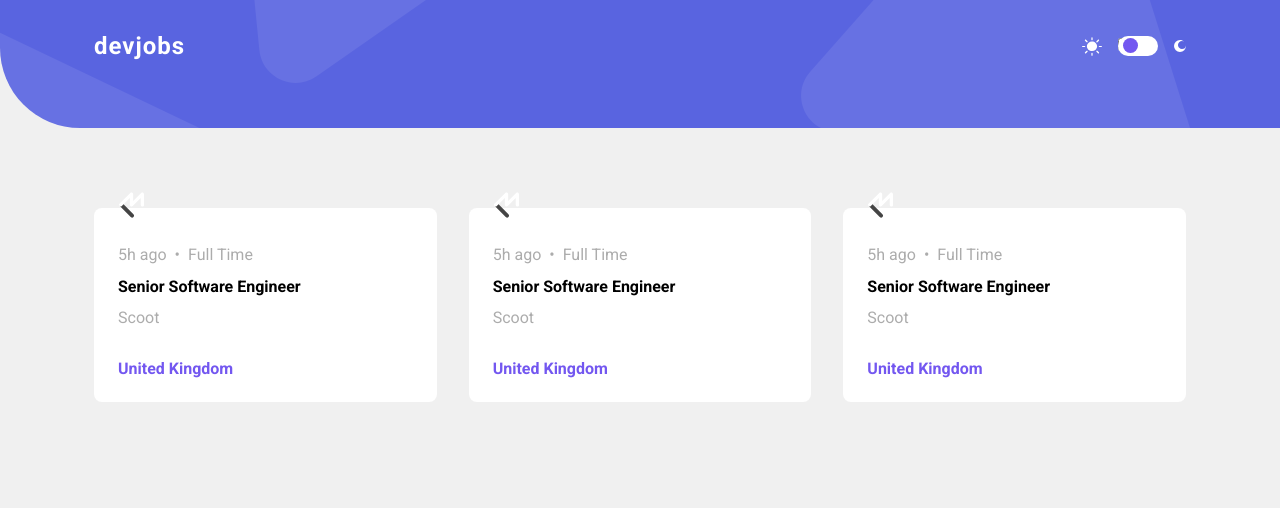
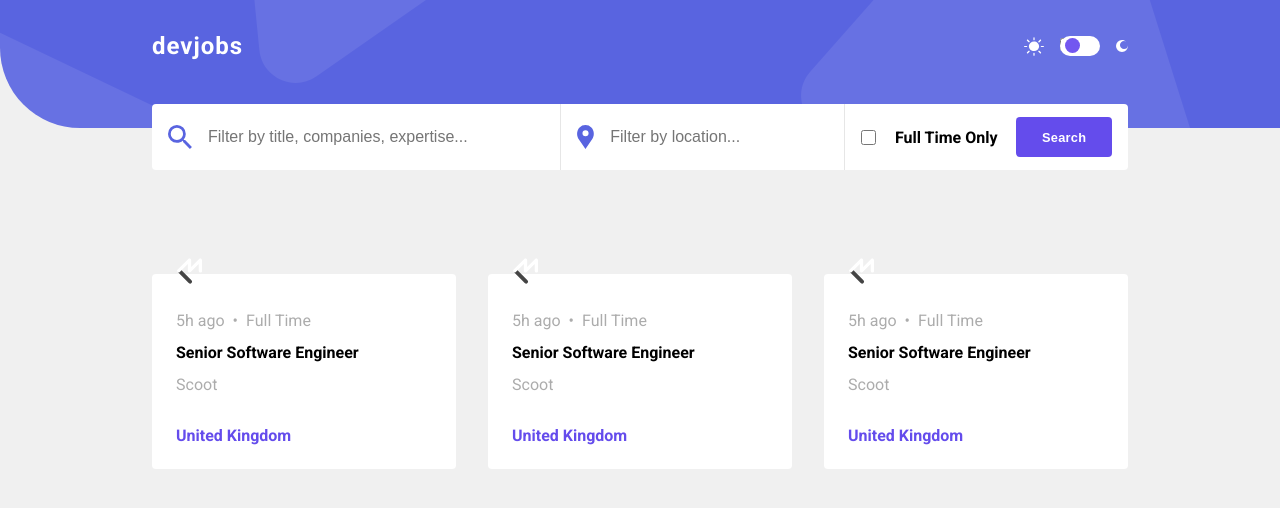
Before and after one commit to focuscw0w/devjobs-app, a Vue app: page /#/ in a window 1280 px wide. Shown: the top 508 px of the page. Built offline with nearby package versions, Linux system fonts and the light colour scheme.

Commit message:
new form

```diff
--- a/src/assets/scss/abstracts/_containers.scss
+++ b/src/assets/scss/abstracts/_containers.scss
@@ -1,5 +1,5 @@
 .container {
-    max-width: 1140px;
+    max-width: 1024px;
     margin: 0 auto;
     padding: 0 1.5em;
 }
--- a/src/assets/scss/abstracts/_mixins.scss
+++ b/src/assets/scss/abstracts/_mixins.scss
@@ -5,3 +5,15 @@
 @mixin space-normal {
     justify-content: unset;
 }
+
+@mixin main-button {
+    background-color: rgb(100, 76, 236);
+    border-radius: 4px;
+    border: none;
+    padding: 1em 2em;
+    cursor: pointer;
+    font-weight: bold;
+    font-size: .8em;
+    letter-spacing: .3px;
+    color: #ffffff;
+}
--- a/src/assets/scss/base/_reset.scss
+++ b/src/assets/scss/base/_reset.scss
@@ -21,3 +21,8 @@ img {
 body {
     background-color: #F0F0F0
 }
+
+input {
+    border: none;
+    outline: none;
+}
--- a/src/assets/scss/base/_typography.scss
+++ b/src/assets/scss/base/_typography.scss
@@ -21,6 +21,12 @@ body {
 
     .card__job-location {
         font-weight: 700;
-        color: rgb(115, 87, 240);
+        color: rgb(100, 76, 236);
     }
 }
+
+.search-form__item {
+    label {
+        font-weight: bold;
+    }
+}
--- a/src/assets/scss/components/_card.scss
+++ b/src/assets/scss/components/_card.scss
@@ -3,7 +3,7 @@
     position: relative;
     padding: 1.5em;
     background-color: #ffffff;
-    border-radius: 8px;
+    border-radius: 4px;
 
     .card__image {
         position: absolute;
--- /dev/null
+++ b/src/assets/scss/layout/_search-form.scss
@@ -0,0 +1,56 @@
+.search-form {
+  width: 100%;
+  position: relative;
+  bottom: 1.5em;
+  background-color: #ffffff;
+  border-radius: 4px;
+
+  .flex-container {
+    @include space-between;
+
+    #title {
+      flex: 3;
+    }
+
+    #location {
+      flex: 2;
+      border-left: 1px solid rgb(230, 230, 230);
+      border-right: 1px solid rgb(230, 230, 230);
+    }
+
+    #search {
+      flex: 2;
+      display: flex;
+      justify-content: space-between;
+      gap: .8em;
+    }
+
+    .search-form__item {
+      display: flex;
+      align-items: center;
+      padding: 0.8em 1em;
+
+      .search-form__btn {
+        @include main-button;
+      }
+
+      img {
+        margin-right: 1em;
+      }
+
+      label {
+        cursor: pointer;
+      }
+
+      .search-input {
+        flex-grow: 1;
+        font-size: 1em;
+      }
+
+      #checkbox {
+        width: 15px;
+        height: 15px;
+      }
+    }
+  }
+}
--- a/src/assets/scss/main.scss
+++ b/src/assets/scss/main.scss
@@ -7,11 +7,12 @@
 @import "./base/typography";
 
 /* Components */
-@import "./components/main-header";
 @import "./components/switch-button";
 @import "./components/card";
 
 /* Layout */
+@import "./layout/main-header";
+@import "./layout/search-form";
 
 /* Pages */
 @import "./pages/home-page";
--- a/src/components/SearchForm.vue
+++ b/src/components/SearchForm.vue
@@ -0,0 +1,35 @@
+<template>
+    <form class="search-form">
+        <div class="flex-container">
+            <div class="search-form__item" id="title">
+                <img src="@/assets/images/desktop/icon-search.svg" alt="search by title">
+                <input type="text" placeholder="Filter by title, companies, expertise..." class="search-input">
+            </div>
+            <div class="search-form__item" id="location">
+                <img src="@/assets/images/desktop/icon-location.svg" alt="search by location">
+                <input type="text" placeholder="Filter by location..." class="search-input">
+            </div>
+            <div class="search-form__item" id="search">
+                <input type="checkbox" id="checkbox" v-model="checked">
+                <label for="checkbox">Full Time Only</label>
+                <button type="submit" class="search-form__btn">Search</button>
+            </div>
+        </div>
+    </form>
+</template>
+
+<script>
+import { ref } from '@vue/reactivity'
+export default {
+    setup() {
+        const checked = ref(false)
+        return {
+            checked
+        }
+    }
+}
+</script>
+
+<style>
+
+</style>
--- a/src/components/SwitchButton.vue
+++ b/src/components/SwitchButton.vue
@@ -1,6 +1,6 @@
 <template>
   <label for="checkbox" class="switch" @click="$store.commit('TOGGLE_THEME')">
-    <input type="checkbox" :checked="$store.state.darkTheme" />
+    <input type="checkbox" id="switch" :checked="$store.state.darkTheme" />
     <span class="slider"></span>
   </label>
 </template>
--- a/src/views/HomePage.vue
+++ b/src/views/HomePage.vue
@@ -1,6 +1,7 @@
 <template>
     <section class="home-page">
         <div class="container">
+            <SearchForm />
             <div class="home-page__columns flex-container">
                 <Card />
                 <Card />
@@ -12,7 +13,8 @@
 
 <script>
 import Card from "@/components/Card.vue";
+import SearchForm from "@/components/SearchForm.vue";
 export default {
-    components: { Card }
+    components: { Card, SearchForm }
 }
 </script>
```
Also changed, not shown: src/assets/scss/layout/_main-header.scss (renamed from src/assets/scss/components/_main-header.scss).
